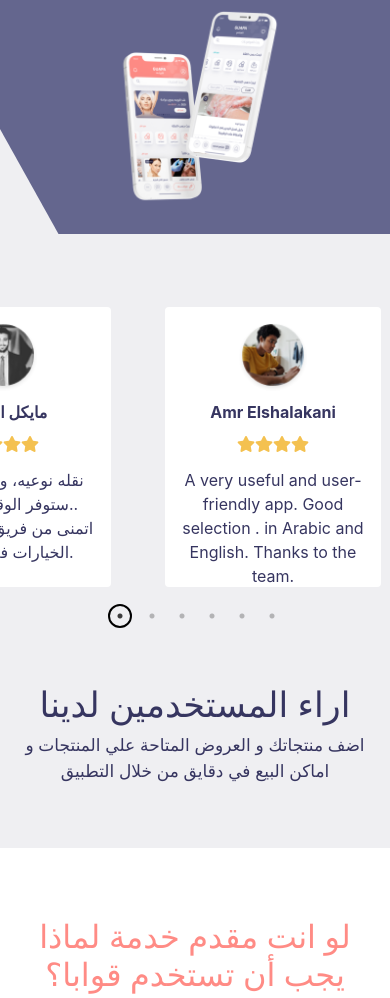
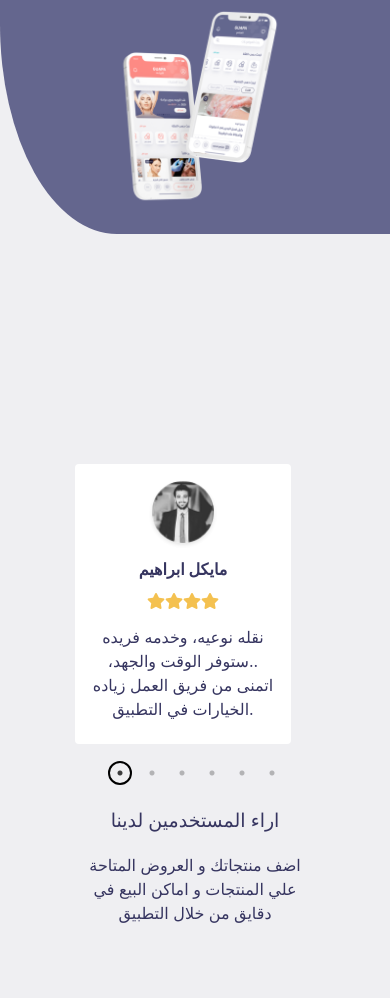
Before and after one commit to Aminkhaled/Guapa, a plain HTML site: page index.html in a window 390 px wide. Shown: the part 466-1464 px from the top of the page. Drawn offline with Linux system fonts and the light colour scheme.

Commit message:
added responsive part two

```diff
--- a/css/style.css
+++ b/css/style.css
@@ -14,7 +14,8 @@
 
     background: url("../img/Shape_+_Group_Mask.png") fixed no-repeat center ;
     background-size: cover;
-    clip-path: polygon(0% 0%, 85% 0%, 100% 0%, 100% 85%, 100% 100%, 15% 100%, 0% 85%, 0% 15%);
+    border-radius: 0 0 0 30%;
+
 }
 #header-banner .content-logo{
     text-align: center;
@@ -32,12 +33,13 @@
 }
 /* testimonials */
 #testimonials{
+    padding: 60px;
     background-color:rgba(239, 239, 242, 1);
 
 }
 .testimonials-text{
     text-align: center;
-    margin-top: 50px;
+    margin-top: 240px;
 
 }
  .testimonials-text h2{
@@ -82,6 +84,10 @@
 .slick-slide {
     width: 240px !important;
     margin: 15px !important;
+}
+.slick-dotted.slick-slider {
+    margin-bottom: 30px;
+    margin-top: 145px;
 }
 .slick-track{
     opacity: 1;
@@ -273,3 +279,23 @@
          justify-content: center;
      }
 }
+/*
+}*/
+
+@media only screen and (max-width: 480px){
+    .testimonials-text {
+        text-align: center;
+        margin-top: 14px;
+    }
+    .testimonials-text h2 {
+        font-size: 19px;
+        margin: 20px 0;
+        color: rgba(54, 53, 96, 1);
+    }
+    .testimonials-text p {
+        font-size: 16px;
+        color: rgba(54, 53, 96, 1);
+    }
+
+
+}
--- a/index.html
+++ b/index.html
@@ -49,7 +49,7 @@
 </section>
 <!-- header-banner -->
 
-<section id="testimonials" class="pt-5 pb-5">
+<section id="testimonials" >
 <div class="container">
     <div class="row">
         <div class="col-md-8 ">
```
